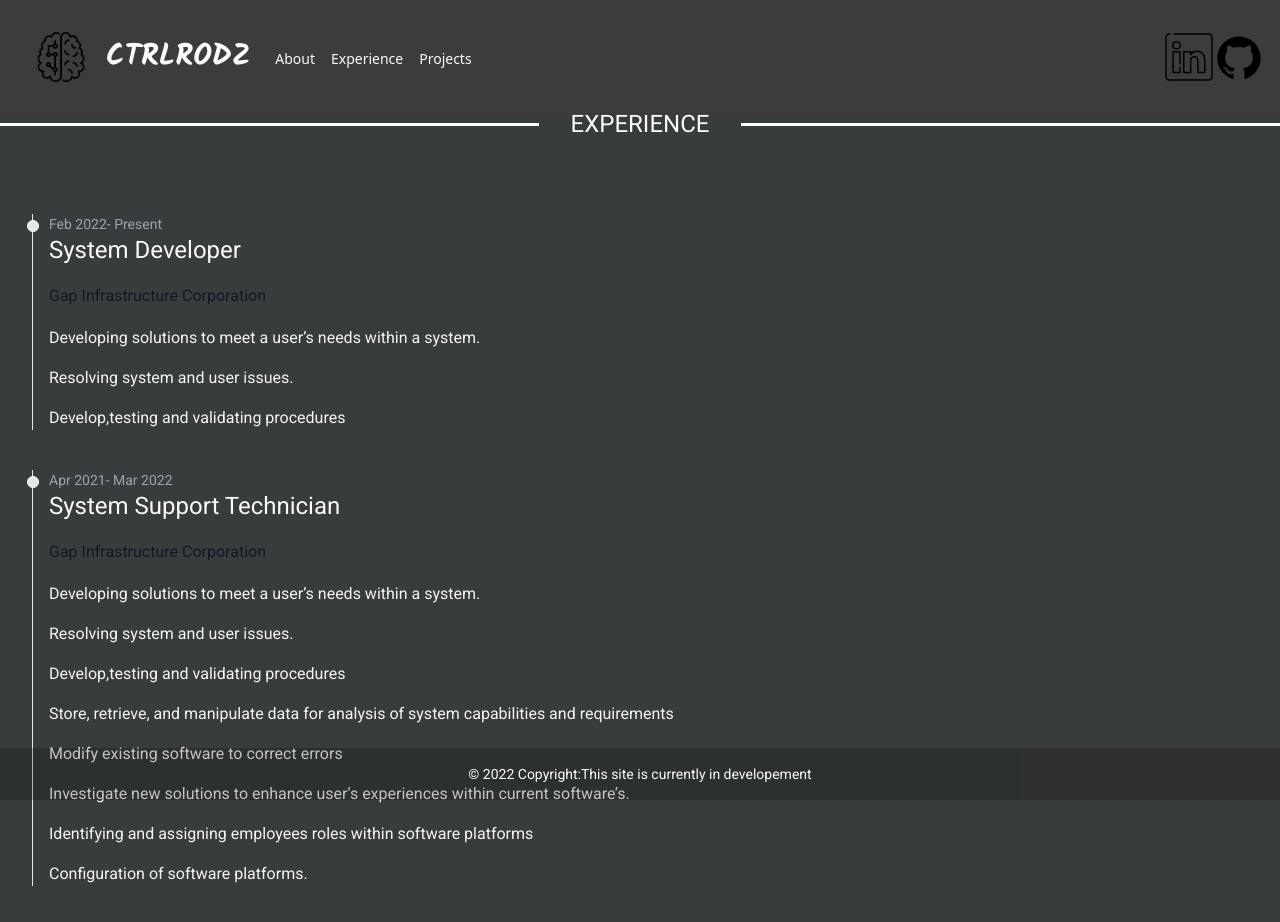
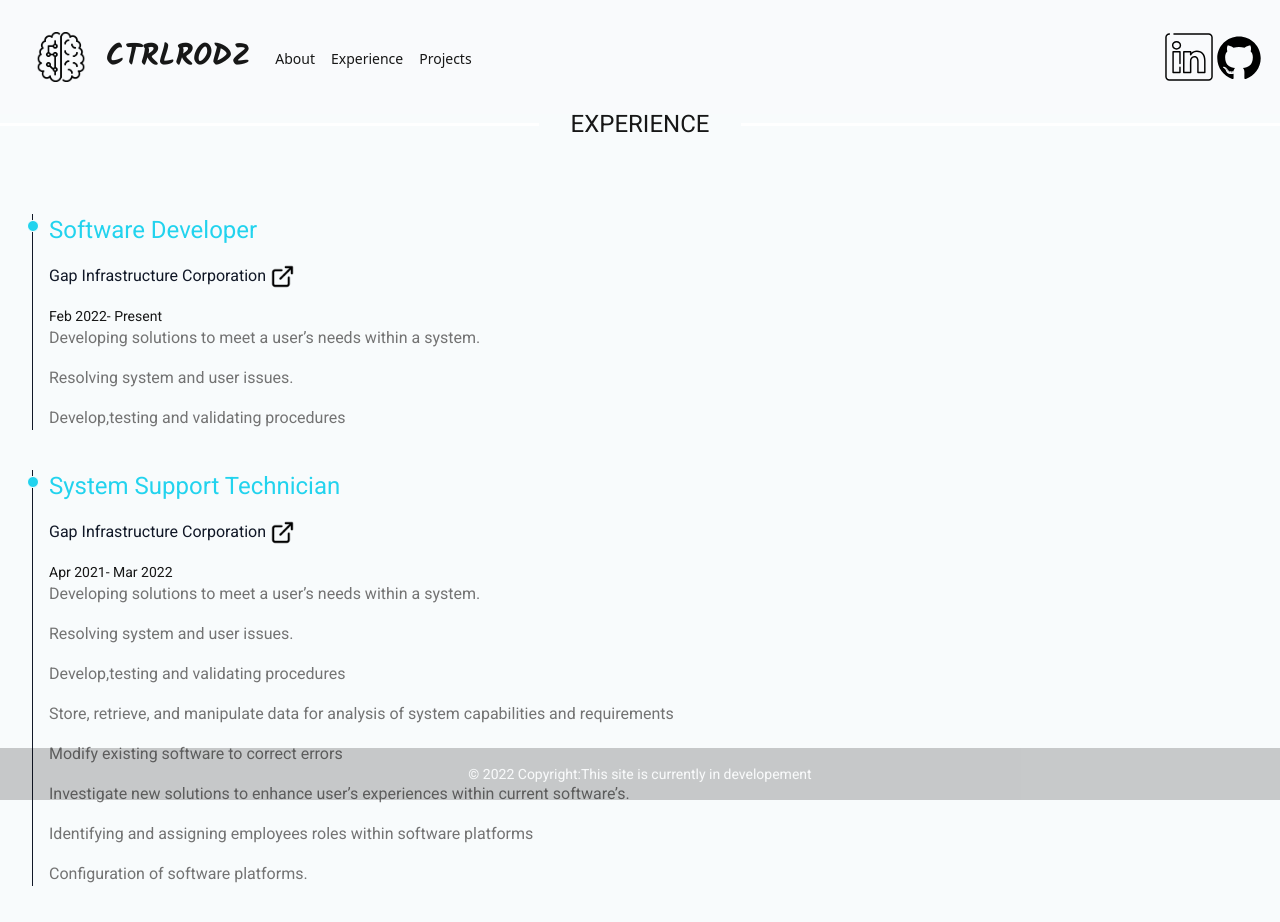
Before and after one commit to CrtlRodz/Portfolio-V1, an Angular app: page /experience in a window 1280 px wide. Shown: the top 922 px of the page. Built offline with nearby package versions, Linux system fonts and the light colour scheme; a web font is replaced by a local one.

Commit message:
fixing the experience page

```diff
--- a/src/app/experience/experience.component.css
+++ b/src/app/experience/experience.component.css
@@ -0,0 +1,4 @@
+img{
+    width: 25px;
+    place-items: end;
+}
--- a/src/app/experience/experience.component.html
+++ b/src/app/experience/experience.component.html
@@ -1,20 +1,24 @@
 <section class="">
-    <h1 class="uppercase text-center text-4xl grid mt-20 mb-12 items-center gap-8 tracking-widest latest">
+    <h1 class="uppercase text-center text-neutral-900 text-4xl grid mt-20 mb-12 items-center gap-8 tracking-widest latest">
         Experience
     </h1>
     <div class="p-8">
-    <ol *ngFor="let experience of experiences" class="relative border-l border-gray-200 dark:border-gray-700">
+    <ol *ngFor="let experience of experiences" class="relative border-l border-gray-900 dark:border-gray-900">
         <li class="mb-10 ml-4">
-            <div class="absolute w-3 h-3 bg-gray-200 rounded-full mt-1.5 -left-1.5 border border-white dark:border-gray-900 dark:bg-gray-700"></div>
-            <time class="mb-1 text-sm font-normal leading-none text-gray-400 dark:text-gray-300">{{ experience.date }}</time>
-            <h1>{{ experience.title }}</h1>
+            <div class="absolute w-3 h-3 bg-cyan-400 rounded-full mt-1.5 -left-1.5 border border-white dark:border-gray-900 dark:bg-gray-900"></div>
+            <h1 class="text-cyan-400">{{ experience.title }}</h1>
+            <div class="">
+                <h3 class="text-lg font-semibold text-gray-900 dark:text-white">{{ experience.company }} <img src="../assets/img/external_link_icon.png" class="inline-block hover:bg-cyan-400"></h3>
+
+            </div>
+
+            <time class="mb-1 text-sm font-normal leading-none text-neutral-900  text-neutral-900 ">{{ experience.date }}</time>
             <!-- <img class="flex-initial object-scale-down h-48 w-96" src={{experience.companylogo}} /> -->
-            <a href={{experience.companyUrl}} target="_blank">
-                <h3 class="text-lg font-semibold text-gray-900 dark:text-white">{{ experience.company }}</h3>
-            </a>
                 <ul  *ngFor="let duty of experience.duties">
-                <li class="mb-4 text-base font-normal text-gray-100">{{ duty }}</li>
+                <li class="mb-4 text-base font-normal text-neutral-500">{{ duty }}</li>
             </ul>
+            <!-- <a href={{experience.companyUrl}} target="_blank" class="inline-flex items-center py-2 px-4 text-sm font-medium text-gray-900 bg-white rounded-lg border border-gray-200 hover:bg-gray-100 hover:text-cyan-400 focus:z-10 focus:ring-4 focus:outline-none focus:ring-gray-200 focus:text-cyan-400 dark:bg-gray-800 dark:text-gray-400 dark:border-gray-600 dark:hover:text-white dark:hover:bg-gray-700 dark:focus:ring-gray-700">
+                 Company Site</a> -->
         </li>
     </ol>
 </div>
--- a/src/app/experience/experience.component.ts
+++ b/src/app/experience/experience.component.ts
@@ -8,7 +8,7 @@ import { Component, OnInit } from "@angular/core";
 export class ExperienceComponent implements OnInit {
   experiences = [
     {
-      title: "System Developer",
+      title: "Software Developer",
       company: "Gap Infrastructure Corporation",
       companylogo:"./assets/img/GICLogo.png",
       companyUrl:"https://www.gic.co.za/",
--- a/src/app/nav/nav.component.css
+++ b/src/app/nav/nav.component.css
@@ -25,7 +25,7 @@
 }
 
 .navlink:hover {
-    filter: drop-shadow(16px 26px 20px rgba(78, 243, 2, 0.986));
+    filter: drop-shadow(16px 26px 20px rgba(25, 184, 184, 0.986));
 }
 
 img {
--- a/src/app/nav/nav.component.html
+++ b/src/app/nav/nav.component.html
@@ -7,7 +7,7 @@
                 <img class="inline-block" src="./assets/intelligence_brain_hemisphere_icon.png" alt="Cari-Anne Logo" />
             </a>
         </li>
-        <a class="title text-3xl text-gray-50 font-bold uppercase mr-4" href="#" (click)="openModal($event)" href="index.html">CtrlRodz</a
+        <a class="title text-3xl text-neutral-900 font-bold uppercase mr-4" href="#" (click)="openModal($event)" href="index.html">CtrlRodz</a
     >
 
     <div class="flex flex-grow items-center">
@@ -17,16 +17,16 @@
 
         <li>
           <a
-            class="navlink px-2 subpixel-antialiased font-sans bolder"
+            class="navlink px-2 text-neutral-900 subpixel-antialiased font-sans bolder"
             routerLink="/about"
             >About</a
           >
         </li>
         <li>
-          <a class="navlink px-2 subpixel-antialiased font-sans bolder" routerLink="/experience">Experience</a>
+          <a class="navlink px-2 text-neutral-900 subpixel-antialiased font-sans bolder" routerLink="/experience">Experience</a>
         </li>
         <li>
-          <a class="navlink px-2 subpixel-antialiased font-sans bolder" routerLink="/project">Projects</a>
+          <a class="navlink px-2 text-neutral-900 subpixel-antialiased font-sans bolder" routerLink="/project">Projects</a>
         </li>
         </ul>
         </div>
--- a/src/styles.css
+++ b/src/styles.css
@@ -4,7 +4,7 @@
 @tailwind components;
 @tailwind utilities;
 body {
-    background-color: #36393afb;
+    background-color: #f8fbfcfb;
 }
 
 .material-icons.text-base {
@@ -12,7 +12,7 @@ body {
 }
 
 .bg-secondary {
-    background-color: #3c3c3dfb;
+    background-color: #fafafdcb;
 }
 
 .bg-gradient {
```
Also changed, not shown: src/assets/img/external_icon.svg (added), src/assets/img/external_link_icon.png (added).
